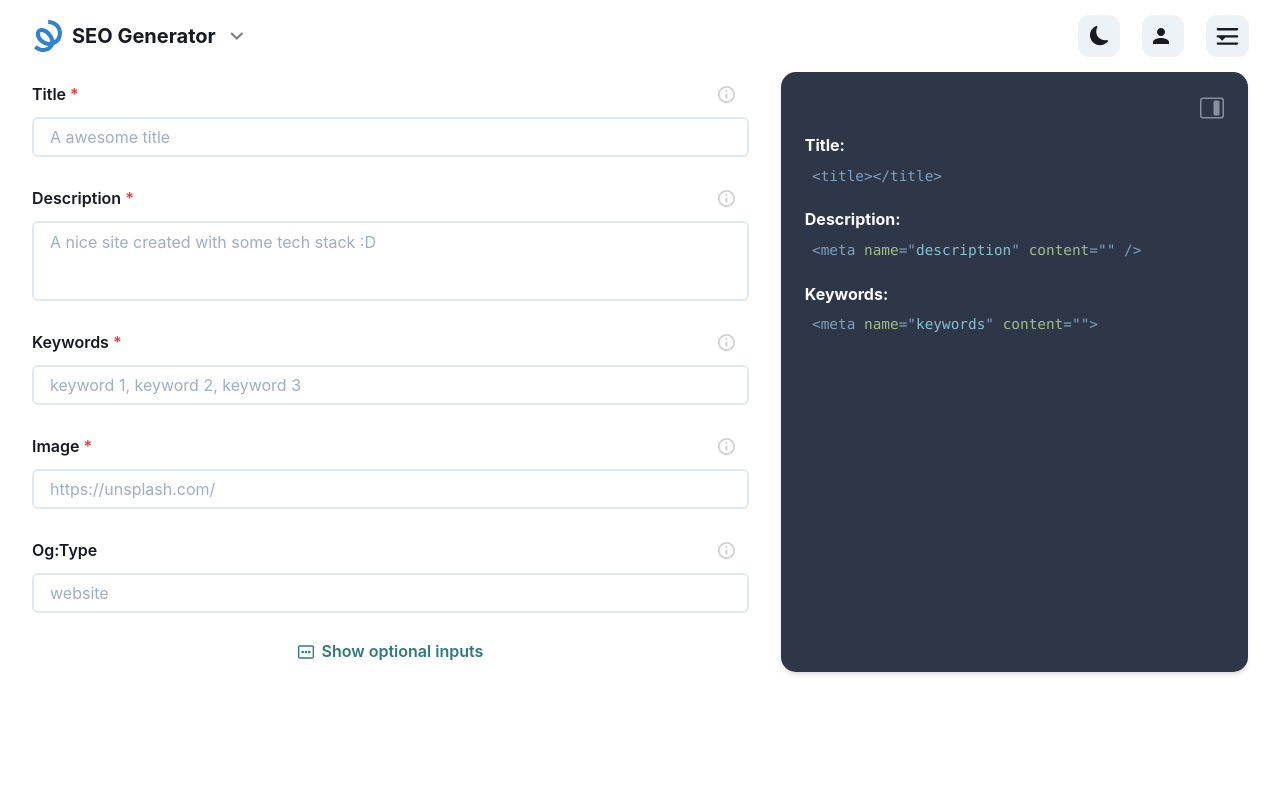
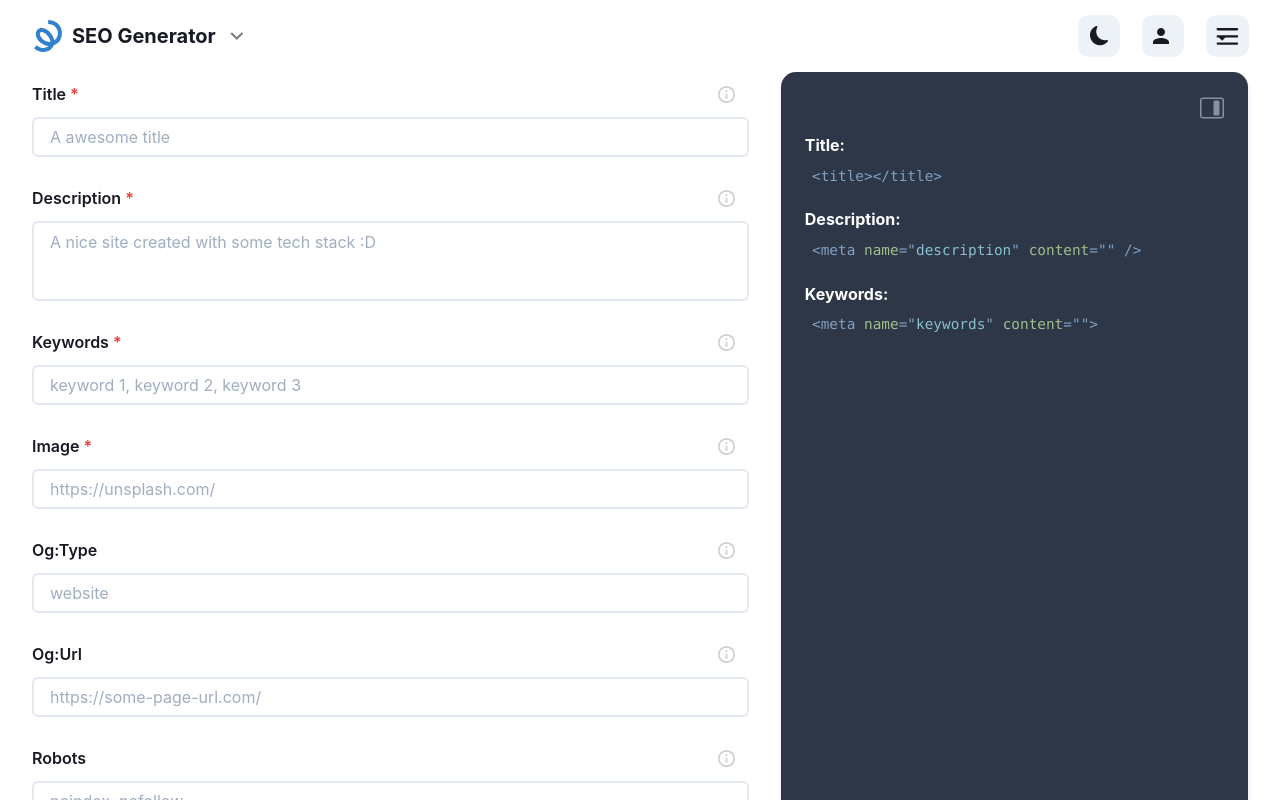
Before and after one commit to mrLuisFer/seo-generator, a Next.js app: page / in a window 1280 px wide. Shown: the top 800 px of the page. Built offline with nearby package versions, Linux system fonts and the light colour scheme.

Commit message:
remove button to show optional inputs

```diff
--- a/components/home/LeftSidebar/MetaForm/ShowOptInputsButton.tsx
+++ /dev/null
@@ -1,17 +0,0 @@
-import { Button } from '@chakra-ui/react'
-import { CgMoreR } from 'react-icons/cg'
-import { VscCollapseAll } from 'react-icons/vsc'
-
-export default function ShowOptInputsButton({ setShowOptionalInputs, showOptionalInputs }) {
-  return (
-    <Button
-      onClick={() => setShowOptionalInputs((prevShowOptionalInputs) => !prevShowOptionalInputs)}
-      colorScheme={showOptionalInputs ? 'blue' : 'teal'}
-      variant="ghost"
-      leftIcon={showOptionalInputs ? <VscCollapseAll /> : <CgMoreR />}
-      margin="2rem 0"
-    >
-      {showOptionalInputs ? 'Hide optional inputs' : 'Show optional inputs'}
-    </Button>
-  )
-}
--- a/components/home/LeftSidebar/MetaForm/index.tsx
+++ b/components/home/LeftSidebar/MetaForm/index.tsx
@@ -1,7 +1,5 @@
-import { useState } from 'react'
 import { VStack } from '@chakra-ui/react'
 import OptionalInputs from './OptionalInputs'
-import ShowOptInputsButton from './ShowOptInputsButton'
 import RequiredInputs from './RequiredInputs'
 
 export default function MetaForm({
@@ -10,24 +8,16 @@ export default function MetaForm({
   optionalInputValues,
   setOptionalInputValues,
 }) {
-  const [showOptionalInputs, setShowOptionalInputs] = useState(false)
-
   return (
     <VStack as="form" spacing="1.2rem">
       <RequiredInputs
         requiredInputValues={requiredInputValues}
         setRequiredInputValues={setRequiredInputValues}
       />
-      <ShowOptInputsButton
-        setShowOptionalInputs={setShowOptionalInputs}
-        showOptionalInputs={showOptionalInputs}
+      <OptionalInputs
+        optionalInputValues={optionalInputValues}
+        setOptionalInputValues={setOptionalInputValues}
       />
-      {showOptionalInputs && (
-        <OptionalInputs
-          optionalInputValues={optionalInputValues}
-          setOptionalInputValues={setOptionalInputValues}
-        />
-      )}
     </VStack>
   )
 }
```
